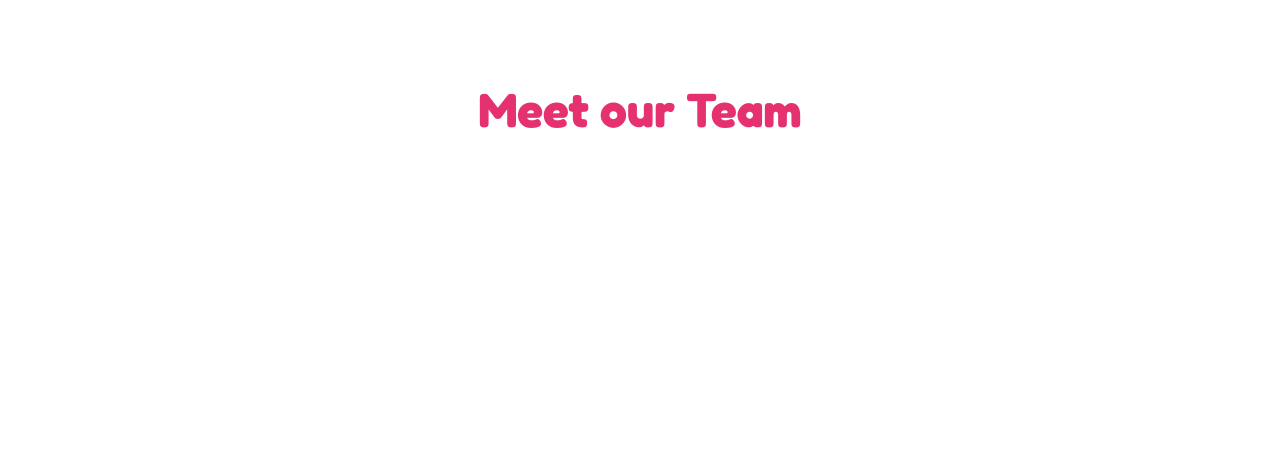
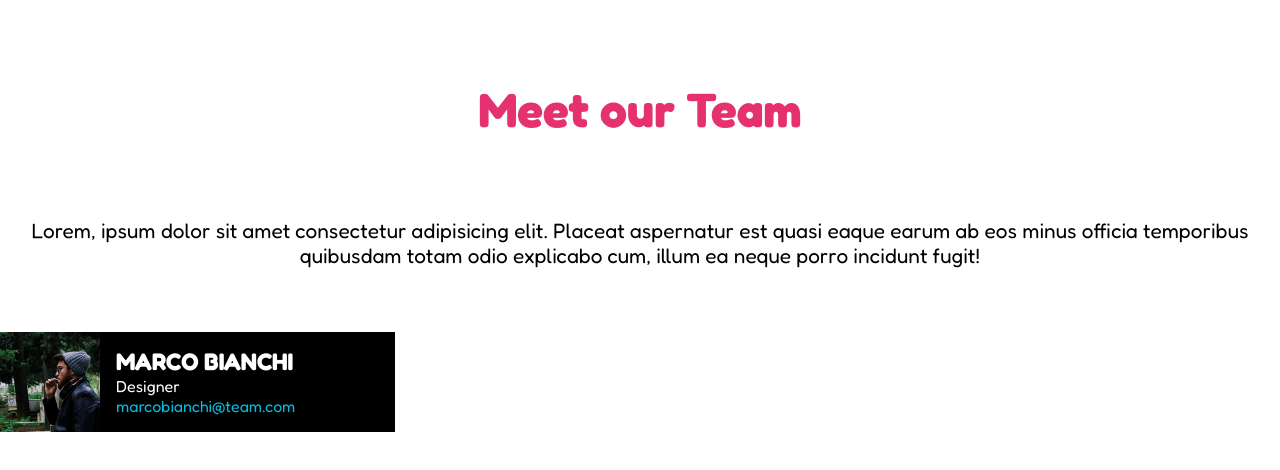
Before and after one commit to PasqualeDiMatteo/html-css-float-cards, a plain HTML site: page index.html in a window 1280 px wide. Drawn offline with Linux system fonts and the light colour scheme.

Commit message:
added first card

```diff
--- a/css/style.css
+++ b/css/style.css
@@ -21,3 +21,49 @@ h1{
     color: rgb(229, 49, 112);
     font-size: 3rem;
 }
+
+p{
+    text-align: center;
+    font-size: 1.3rem;
+    margin-bottom: 4rem;
+}
+
+a{
+    text-decoration: none;
+    color: rgb(01, 189, 225);
+}
+
+/* utilities */
+
+.container{
+    max-width: 1400px;
+    margin: 0 auto;
+}
+
+.float-left{
+    float: left;
+}
+
+.clearfix::after{
+    content: "";
+    display: table;
+    clear: both;
+}
+
+/* cards */
+
+img{
+    width: 100px;
+    height: 100px;
+    margin-right: 1rem;
+}
+
+.card{
+    background-color: black;
+    color: white;
+     width: calc(100% / 3 - 2rem);
+}
+
+.card-info{
+    margin: 15px 0;
+}
--- a/index.html
+++ b/index.html
@@ -18,6 +18,30 @@
         <h1>Meet our Team</h1>
     </header>
 
+    <!-- main-->
+    <main>
+        <div class="container">
+            <p>Lorem, ipsum dolor sit amet consectetur adipisicing elit. Placeat aspernatur est quasi eaque earum ab eos
+                minus officia temporibus quibusdam totam odio explicabo cum, illum ea neque porro incidunt fugit!
+            </p>
+            <div class="all-cards clearfix">
+
+                <!-- card -->
+                <div class="card float-left clearfix">
+                    <img src="img/male1.png" alt="Marco Bianchi" class="float-left">
+
+                    <!-- card info -->
+                    <div class="card-info">
+                        <h2>MARCO BIANCHI</h2>
+                        <div class="card-role">Designer</div>
+                        <a href="mailto:marcobianchi@team.com">marcobianchi@team.com</a>
+                    </div>
+                </div>
+
+            </div>
+        </div>
+    </main>
+
 </body>
 
 </html>
```
